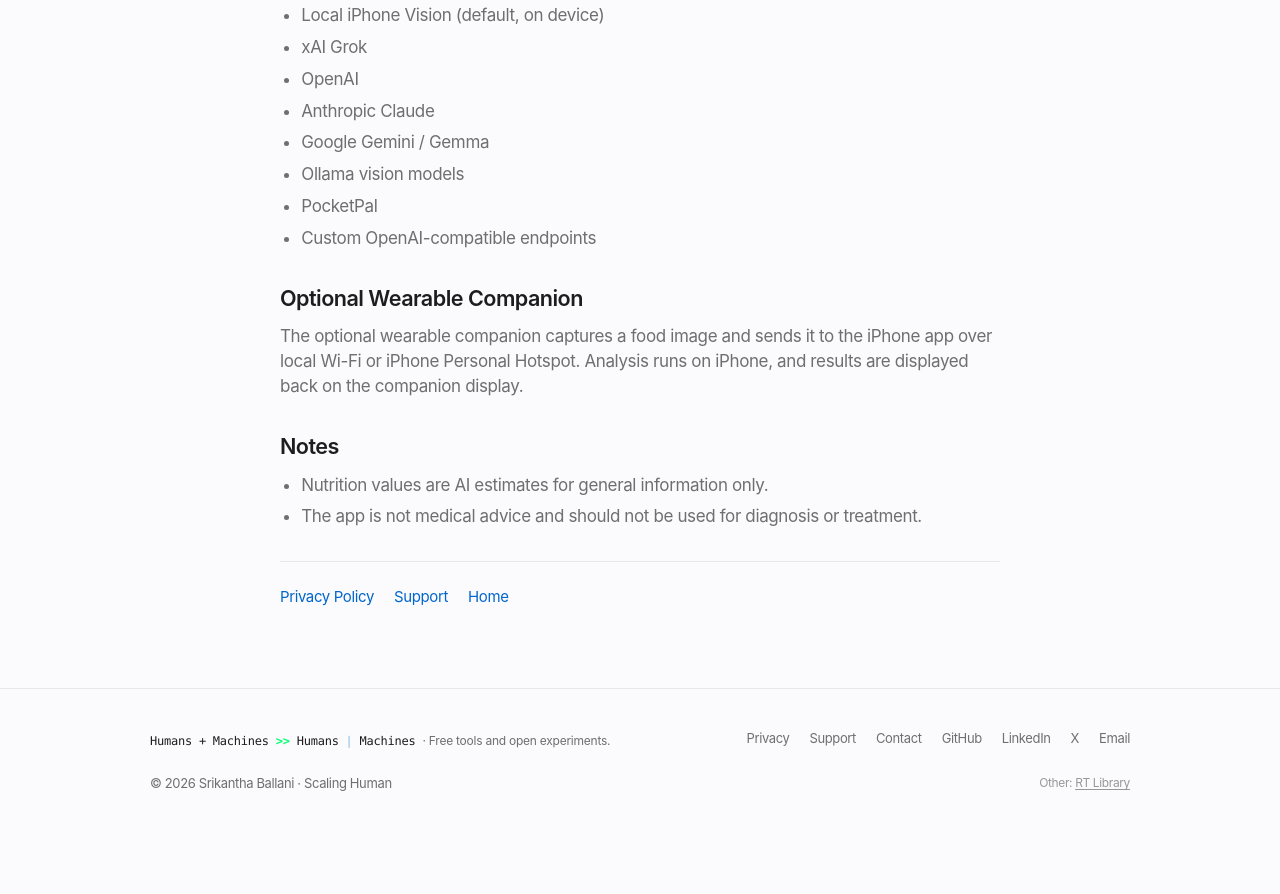
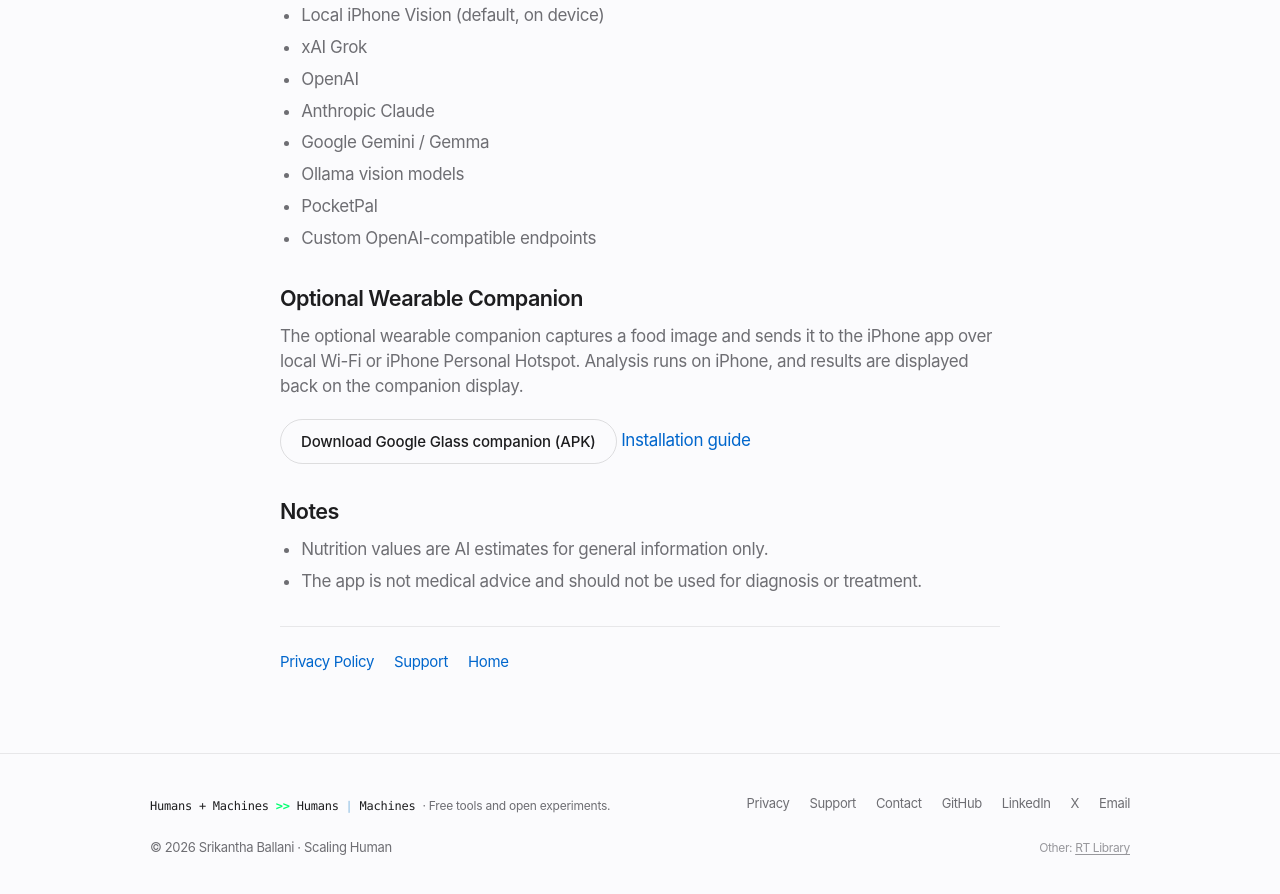
Before and after one commit to scalinghuman/website, an Astro site: page /apps/foodscanner in a window 1280 px wide. Shown: the part 525-1419 px from the top of the page. Before the commit the page ends 1366 px from the top, so only its background shows below. Built offline with nearby package versions, Linux system fonts and the light colour scheme; Astro itself is replaced by a stand-in of ours; no server answers.

Commit message:
Add public companion installation links

```diff
--- a/src/data/site.ts
+++ b/src/data/site.ts
@@ -89,5 +89,20 @@ export const appStoreBadge = {
   height: 40,
 } as const;
 
+export const companionApps = {
+  foodscanner: {
+    apkUrl:
+      "https://github.com/scalinghuman/experiments/releases/download/glass-companions-v1.0.0/foodscanner-glass-companion-v1.0.0.apk",
+    guideUrl:
+      "https://github.com/scalinghuman/experiments/blob/main/docs/glass/GLASS_INSTALL_GUIDE.md",
+  },
+  glasshole: {
+    apkUrl:
+      "https://github.com/scalinghuman/experiments/releases/download/glass-companions-v1.0.0/glasshole-glass-companion-v1.0.0.apk",
+    guideUrl:
+      "https://github.com/scalinghuman/experiments/blob/main/docs/glass/GLASS_INSTALL_GUIDE.md",
+  },
+} as const;
+
 /** Future: public products list — keep empty until work authorization / intentional launch. */
 export const products: Experiment[] = [];
--- a/src/pages/apps/foodscanner.astro
+++ b/src/pages/apps/foodscanner.astro
@@ -1,6 +1,6 @@
 ---
 import BaseLayout from "../../layouts/BaseLayout.astro";
-import { appStoreBadge, appsBySlug } from "../../data/site";
+import { appStoreBadge, appsBySlug, companionApps } from "../../data/site";
 
 const app = appsBySlug.foodscanner;
 ---
@@ -79,6 +79,14 @@ const app = appsBySlug.foodscanner;
       iPhone app over local Wi-Fi or iPhone Personal Hotspot. Analysis runs on
       iPhone, and results are displayed back on the companion display.
     </p>
+    <p class="page-header__actions">
+      <a class="btn btn--secondary" href={companionApps.foodscanner.apkUrl}>
+        Download Google Glass companion (APK)
+      </a>
+      <a href={companionApps.foodscanner.guide} rel="noopener noreferrer">
+        Installation guide
+      </a>
+    </p>
 
     <h2>Notes</h2>
     <ul>
--- a/src/pages/apps/streaming-devices-kids-meal-mode.astro
+++ b/src/pages/apps/streaming-devices-kids-meal-mode.astro
@@ -285,7 +285,6 @@ adb install -r KidsMealMode-firetv-debug.apk</code></pre>
       </table>
     </div>
 
-
     <h2>Source &amp; distribution</h2>
     <p>
       <strong>APK:</strong> public download above for personal / family
```
Also changed, not shown: src/pages/apps/glasshole.astro (+9 -1 lines), src/pages/support.astro (+5 -2 lines).
